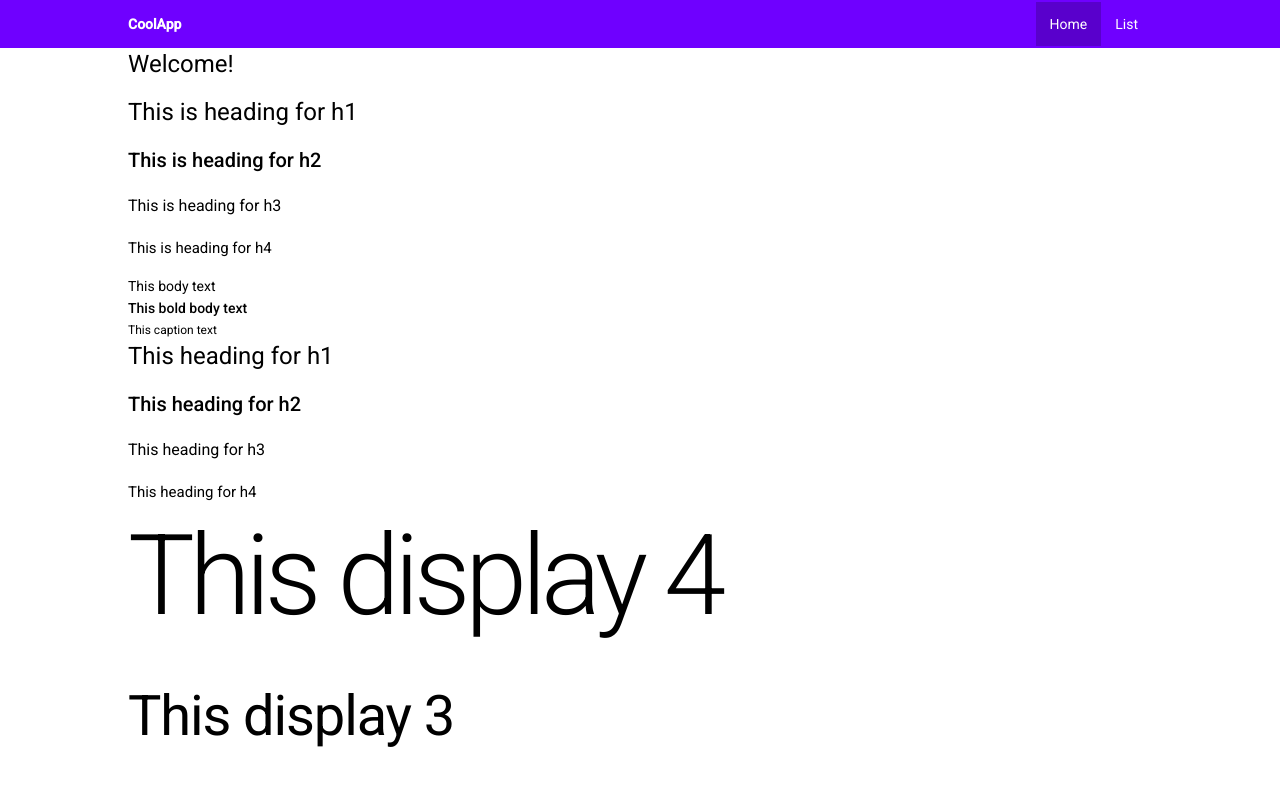
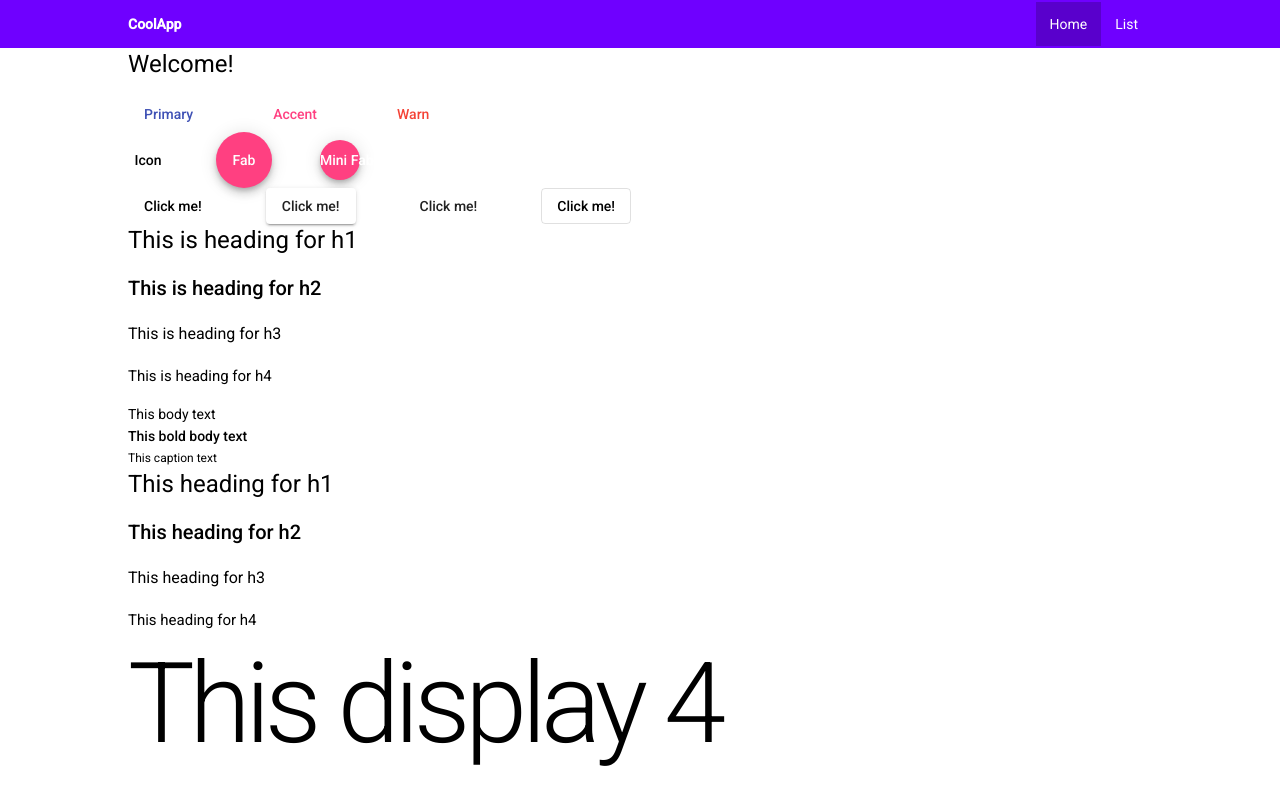
Before and after one commit to shyntaayu/wastime, an Angular app: page /home in a window 1280 px wide. Shown: the top 800 px of the page. Built offline with nearby package versions, Linux system fonts and the light colour scheme.

Commit message:
+ button

```diff
--- a/src/app/home/home.component.html
+++ b/src/app/home/home.component.html
@@ -1,4 +1,23 @@
 <h1>Welcome!</h1>
+<!-- button -->
+<div>
+    <button mat-button color="primary">Primary</button>
+    <button mat-button color="accent" disableRipple>Accent</button>
+    <button mat-button color="warn">Warn</button>
+</div>
+<div>
+    <button mat-icon-button>Icon</button>
+    <button mat-fab>Fab</button>
+    <button mat-mini-fab>Mini Fab</button>
+</div>
+<div>
+    <button mat-button>Click me!</button>
+    <button mat-raised-button>Click me!</button>
+    <button mat-flat-button>Click me!</button>
+    <button mat-stroked-button>Click me!</button>
+</div>
+
+<!-- typography -->
 <div class="mat-typography">
     <h1>This is heading for h1</h1>
     <h2>This is heading for h2</h2>
--- a/src/app/home/home.component.scss
+++ b/src/app/home/home.component.scss
@@ -24,3 +24,7 @@
 .notactive {
     background-color: lightgray;
 }
+
+button{
+    margin-right: 3rem;
+}
```
